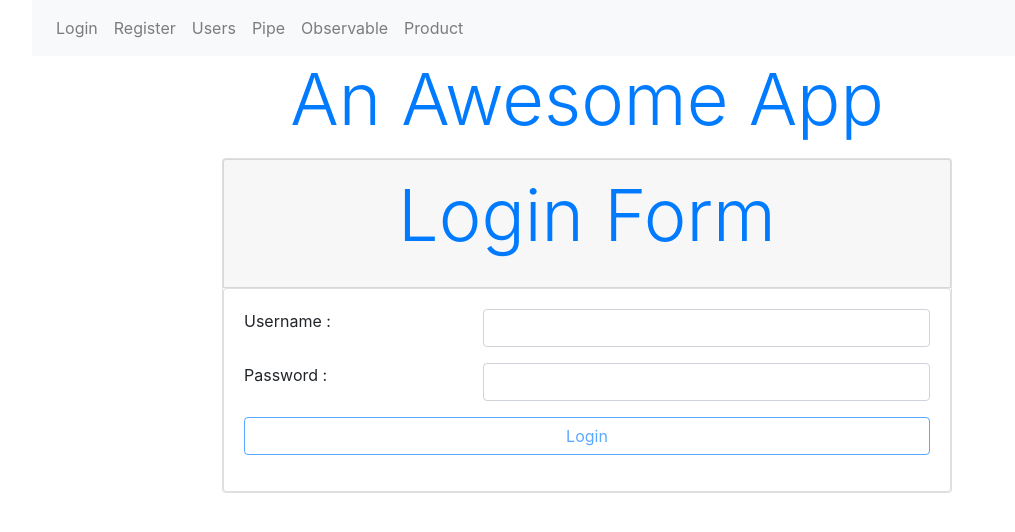
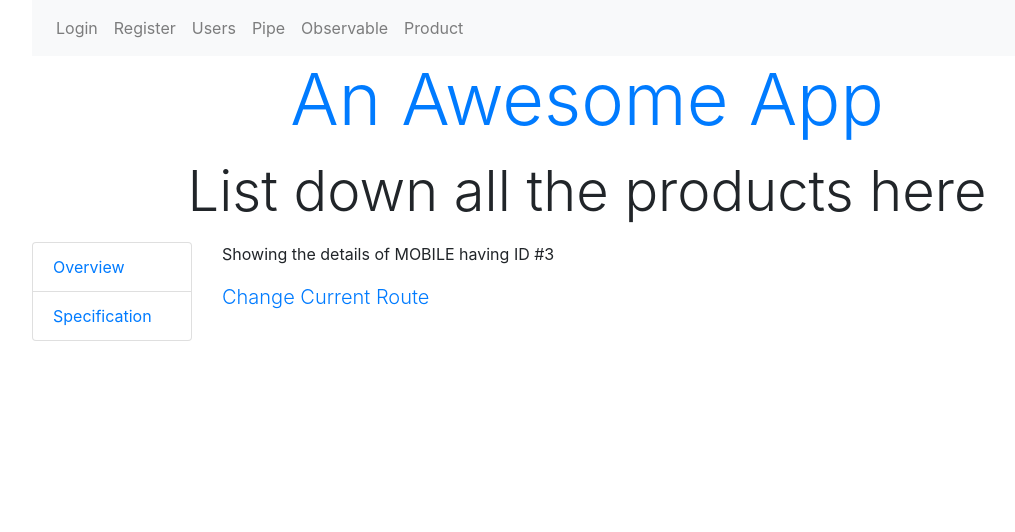
Before and after one commit to synergy2411/ng-cg, an Angular app in the folder users-app/: page /product/overview/3/mobile in a window 1280 px wide. Before the commit this address led to /login. Shown: the top 532 px of the page, without its empty margins (53-1068 px from the left). Built offline with nearby package versions, Linux system fonts and the light colour scheme.

Commit message:
route and query parameteres added

```diff
--- a/users-app/src/app/app.routes.ts
+++ b/users-app/src/app/app.routes.ts
@@ -33,7 +33,7 @@ export const APP_ROUTES: Routes = [{
   path : "product",
   component : ProductComponent,
   children: [{
-    path : "overview",
+    path : "overview/:id/:category",
     component : OverviewComponent
   },{
     path : "spec",
@@ -46,5 +46,5 @@ export const APP_ROUTES: Routes = [{
 }]
 
 
-// http://localhost:4200/product/overview
-// http://localhost:4200/product/spec
+// http://localhost:4200/product/overview/3/mobile
+// http://localhost:4200/product/spec?name=iphone
--- a/users-app/src/app/product/overview/overview.component.html
+++ b/users-app/src/app/product/overview/overview.component.html
@@ -1 +1,7 @@
-<p>overview works!</p>
+<p class="display-5">
+  Showing the details of {{category | uppercase}} having ID #{{id}}
+</p>
+
+<p class="lead">
+  <a [routerLink]="['/product/overview/5/cloth']">Change Current Route</a>
+</p>
--- a/users-app/src/app/product/overview/overview.component.ts
+++ b/users-app/src/app/product/overview/overview.component.ts
@@ -1,15 +1,22 @@
 import { Component, OnInit } from '@angular/core';
+import { ActivatedRoute } from '@angular/router';
 
 @Component({
   selector: 'app-overview',
   templateUrl: './overview.component.html',
   styleUrls: ['./overview.component.scss']
 })
-export class OverviewComponent implements OnInit {
+export class OverviewComponent implements OnInit{
+  id : number;
+  category : string;
 
-  constructor() { }
+  constructor(private route : ActivatedRoute){}
 
-  ngOnInit() {
+  ngOnInit(){
+    this.id = +this.route.snapshot.params['id'];
+    this.route.params.subscribe(params => {
+      this.category = params['category'];
+    })
   }
 
 }
--- a/users-app/src/app/product/product.component.html
+++ b/users-app/src/app/product/product.component.html
@@ -4,9 +4,10 @@
   <div class="col-sm-2 col-md-2">
     <ul class="list-group">
       <li class="list-group-item">
-        <a [routerLink]="['overview']">Overview</a></li>
+        <a [routerLink]="['overview', 3, 'mobile']">Overview</a></li>
       <li class="list-group-item">
-        <a [routerLink]="['spec']">Specification</a></li>
+        <a [routerLink]="['spec']"
+          [queryParams] = "{'name' : 'iPhoneXS', 'company' : 'Apple'}">Specification</a></li>
     </ul>
   </div>
   <div class="col-sm-8 col-md-8">
--- a/users-app/src/app/product/specification/specification.component.html
+++ b/users-app/src/app/product/specification/specification.component.html
@@ -1 +1,3 @@
-<p>specification works!</p>
+<p class="display-5">
+  Showing the specification of {{company | uppercase}} {{productName}}.
+</p>
--- a/users-app/src/app/product/specification/specification.component.ts
+++ b/users-app/src/app/product/specification/specification.component.ts
@@ -1,15 +1,21 @@
 import { Component, OnInit } from '@angular/core';
+import { ActivatedRoute } from '@angular/router';
 
 @Component({
   selector: 'app-specification',
   templateUrl: './specification.component.html',
   styleUrls: ['./specification.component.scss']
 })
-export class SpecificationComponent implements OnInit {
+export class SpecificationComponent implements OnInit{
+  productName : string;
+  company : string;
 
-  constructor() { }
+  constructor(private route : ActivatedRoute){}
 
-  ngOnInit() {
+  ngOnInit(){
+    this.productName = this.route.snapshot.queryParams['name'];
+    this.route.queryParams.subscribe(params => {
+      this.company = params['company'];
+    })
   }
-
 }
```
